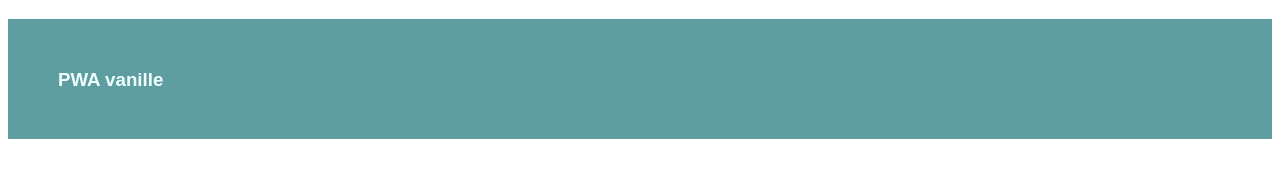
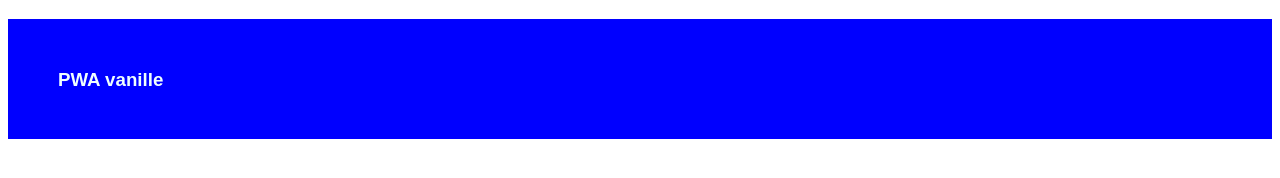
Before and after one commit to simoncbouchard/simoncbouchard.github.io, a plain HTML site: page index.html in a window 1280 px wide. Drawn offline with Linux system fonts and the light colour scheme.

Commit message:
css blue

```diff
--- a/css/style.css
+++ b/css/style.css
@@ -7,8 +7,8 @@
     width: 100%;
     height: 120px;
     color:azure;
-    background-color: cadetblue;
-    //background-color: blue;
+    //background-color: cadetblue;
+    background-color: blue;
 }
 
 h3{
```
